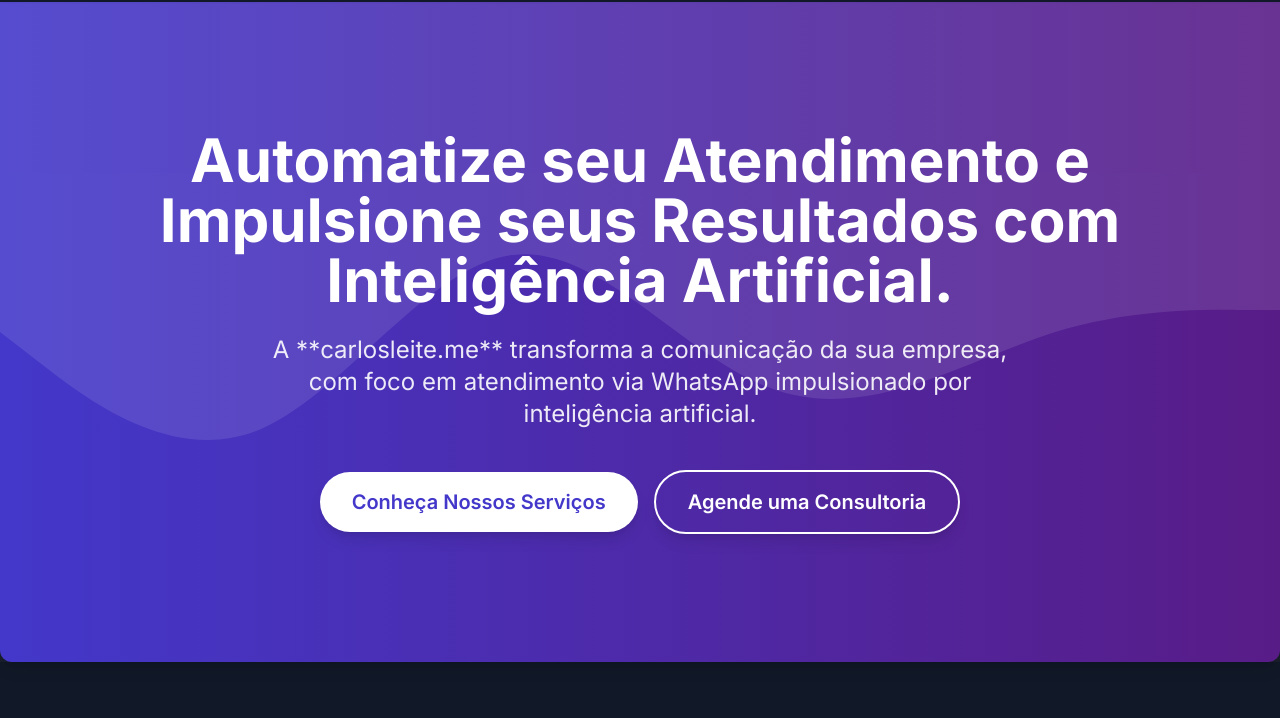
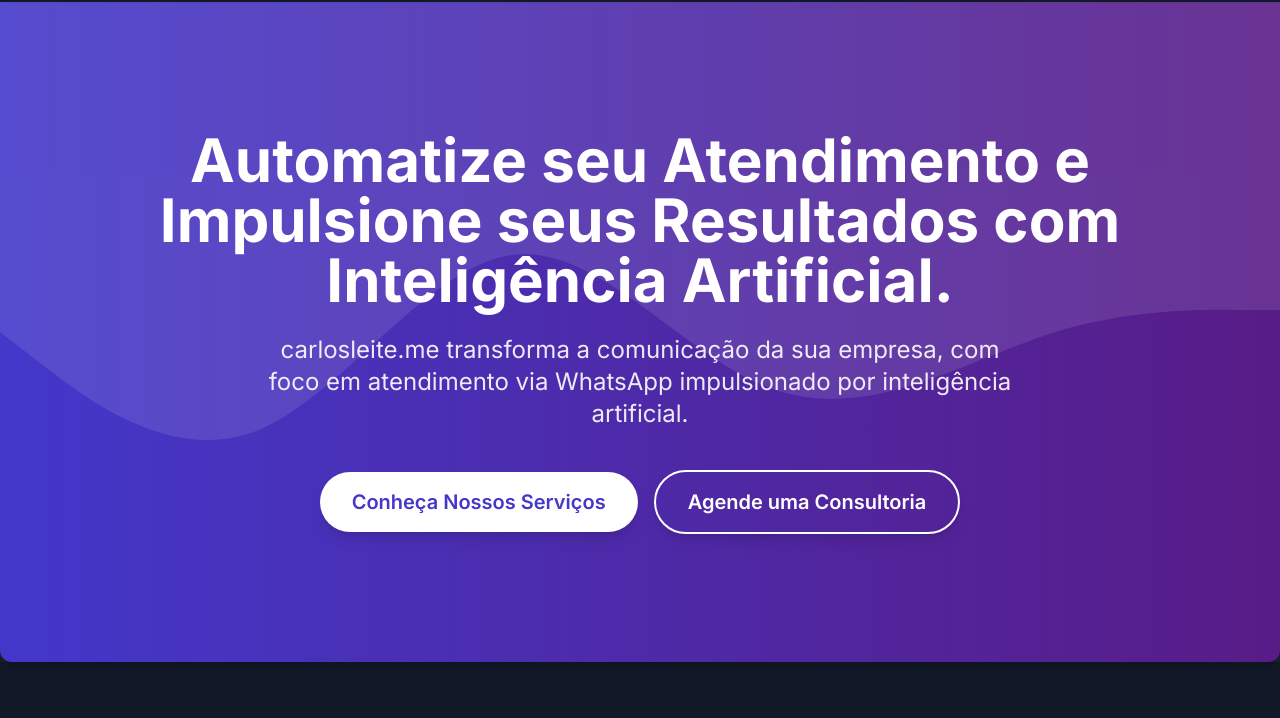
Before and after one commit to carlosleiteme/carlosleite.me, a plain HTML site: page index.html in a window 1280 px wide. Shown: the part 82-800 px from the top of the page. Drawn offline with nearby package versions, Linux system fonts and the light colour scheme.

Commit message:
Atualizei o site

```diff
--- a/index.html
+++ b/index.html
@@ -115,7 +115,7 @@
                 Automatize seu Atendimento e Impulsione seus Resultados com Inteligência Artificial.
             </h1>
             <p class="text-lg md:text-2xl mb-10 max-w-3xl mx-auto opacity-90 animate-fade-in-up delay-200">
-                A **carlosleite.me** transforma a comunicação da sua empresa, com foco em atendimento via WhatsApp impulsionado por inteligência artificial.
+                carlosleite.me transforma a comunicação da sua empresa, com foco em atendimento via WhatsApp impulsionado por inteligência artificial.
             </p>
             <div class="flex flex-col sm:flex-row justify-center items-center space-y-4 sm:space-y-0 sm:space-x-4 animate-fade-in-up delay-400">
                 <a href="#servicos" class="bg-white text-indigo-700 px-8 py-4 rounded-full text-xl font-semibold shadow-lg hover:bg-gray-100 transition-all transform hover:scale-105 duration-300">
```
